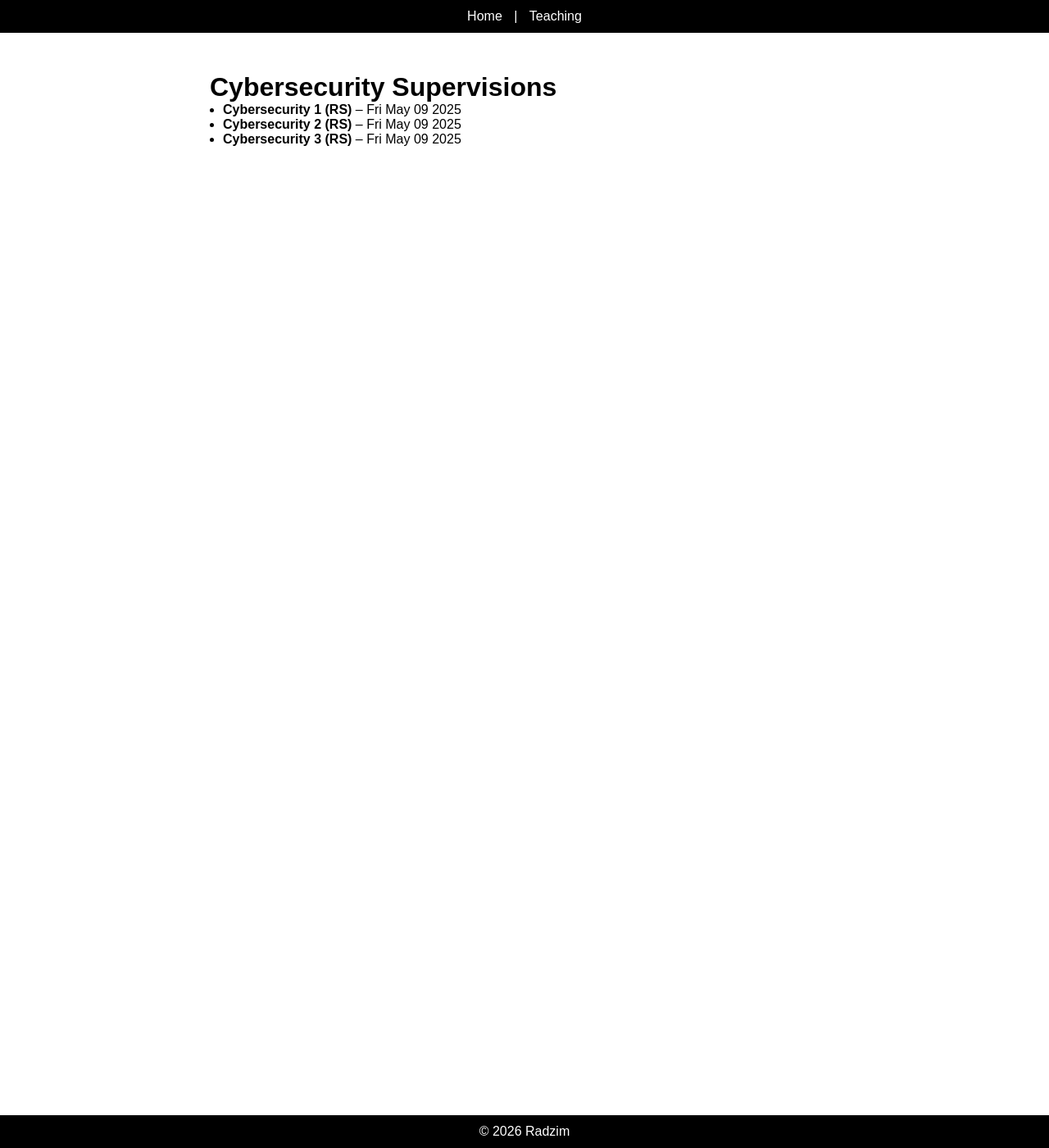
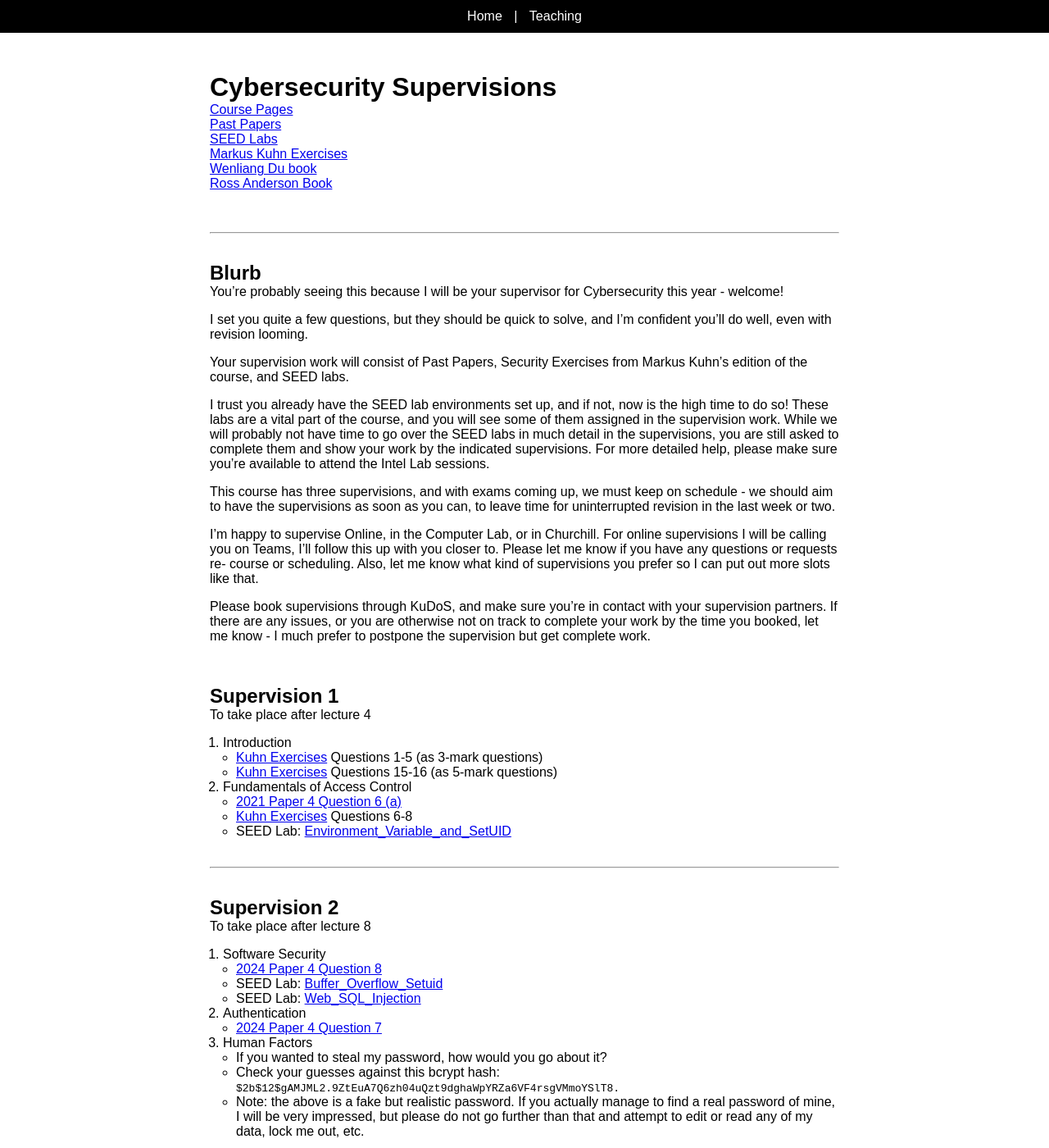
Before and after one commit to Radzim/radzim.github.io, a Jekyll site: the page built from teaching/cybersecurity.md, in a window 1280 px wide and 1400 px high. Shown: the whole window at 82% size. Built offline with Jekyll 4.4.1, drawn with Linux system fonts in a browser that asks for light colours; some of the changed text lies outside the part shown.

Commit message:
cybersec

```diff
--- a/teaching/cybersecurity.md
+++ b/teaching/cybersecurity.md
@@ -4,7 +4,121 @@ title: Cybersecurity
 ---
 
 # Cybersecurity Supervisions
+[Course Pages](https://www.cl.cam.ac.uk/teaching/2526/Cybersecurity/)
+[Past Papers](https://www.cl.cam.ac.uk/teaching/exams/pastpapers/t-Cybersecurity.html)
+[SEED Labs](https://seedsecuritylabs.org/Labs_20.04/)
+[Markus Kuhn Exercises](https://www.cl.cam.ac.uk/teaching/2021/Security/security-exercises.pdf)
+[Wenliang Du book](https://www.handsonsecurity.net/)
+[Ross Anderson Book](https://www.cl.cam.ac.uk/~rja14/book.html)
 
-- **Cybersecurity 1 (RS)** – Fri May 09 2025
-- **Cybersecurity 2 (RS)** – Fri May 09 2025
-- **Cybersecurity 3 (RS)** – Fri May 09 2025
+<br>
+
+---
+
+<br>
+
+## Blurb
+
+You're probably seeing this because I will be your supervisor for Cybersecurity this year - welcome!
+
+I set you quite a few questions, but they should be quick to solve, and I'm confident you'll do well, even with revision looming.
+
+Your supervision work will consist of Past Papers, Security Exercises from Markus Kuhn's edition of the course, and SEED labs.
+
+I trust you already have the SEED lab environments set up, and if not, now is the high time to do so! These labs are a vital part of the course, and you will see some of them assigned in the supervision work. While we will probably not have time to go over the SEED labs in much detail in the supervisions, you are still asked to complete them and show your work by the indicated supervisions. For more detailed help, please make sure you're available to attend the Intel Lab sessions.
+
+This course has three supervisions, and with exams coming up, we must keep on schedule - we should aim to have the supervisions as soon as you can, to leave time for uninterrupted revision in the last week or two.
+
+I'm happy to supervise Online, in the Computer Lab, or in Churchill. For online supervisions I will be calling you on Teams, I'll follow this up with you closer to. Please let me know if you have any questions or requests re- course or scheduling. Also, let me know what kind of supervisions you prefer so I can put out more slots like that.
+
+Please book supervisions through KuDoS, and make sure you're in contact with your supervision partners. If there are any issues, or you are otherwise not on track to complete your work by the time you booked, let me know - I much prefer to postpone the supervision but get complete work.
+
+<br>
+
+## Supervision 1
+
+To take place after lecture 4
+
+1. Introduction
+- [Kuhn Exercises](https://www.cl.cam.ac.uk/teaching/2021/Security/security-exercises.pdf) Questions 1-5 (as 3-mark questions)
+- [Kuhn Exercises](https://www.cl.cam.ac.uk/teaching/2021/Security/security-exercises.pdf) Questions 15-16 (as 5-mark questions)
+
+2. Fundamentals of Access Control
+- [2021 Paper 4 Question 6 (a)](https://www.cl.cam.ac.uk/teaching/exams/pastpapers/y2021p4q6.pdf)
+- [Kuhn Exercises](https://www.cl.cam.ac.uk/teaching/2021/Security/security-exercises.pdf) Questions 6-8
+- SEED Lab: [Environment_Variable_and_SetUID](https://seedsecuritylabs.org/Labs_20.04/Software/Environment_Variable_and_SetUID/)
+
+<br>
+
+---
+
+<br>
+
+## Supervision 2
+
+To take place after lecture 8
+
+1. Software Security
+- [2024 Paper 4 Question 8](https://www.cl.cam.ac.uk/teaching/exams/pastpapers/y2024p4q8.pdf)
+- SEED Lab: [Buffer_Overflow_Setuid](https://seedsecuritylabs.org/Labs_20.04/Software/Buffer_Overflow_Setuid/)
+- SEED Lab: [Web_SQL_Injection](https://seedsecuritylabs.org/Labs_20.04/Web/Web_SQL_Injection/)
+
+3. Authentication
+- [2024 Paper 4 Question 7](https://www.cl.cam.ac.uk/teaching/exams/pastpapers/y2024p4q7.pdf)
+
+4. Human Factors
+- If you wanted to steal my password, how would you go about it?
+- Check your guesses against this bcrypt hash: `$2b$12$gAMJML2.9ZtEuA7Q6zh04uQzt9dghaWpYRZa6VF4rsgVMmoYSlT8.`
+- Note: the above is a fake but realistic password. If you actually manage to find a real password of mine, I will be very impressed, but please do not go further than that and attempt to edit or read any of my data, lock me out, etc.
+
+<!--Hint: CityBirthyear!-->
+
+<br>
+
+---
+
+<br>
+
+## Supervision 3
+
+To take place after lecture 12
+
+1. Web and internet security
+- [1997 Paper 9 Question 9](https://www.cl.cam.ac.uk/teaching/exams/pastpapers/y1997p9q9.pdf)
+
+2. Web and internet security
+- SEED lab: [Web_XSS_Elgg](https://seedsecuritylabs.org/Labs_20.04/Web/Web_XSS_Elgg/)
+
+3. Human factors
+- [2014 Paper 7 Question 13 (a b e)](https://www.cl.cam.ac.uk/teaching/exams/pastpapers/y2014p7q13.pdf)
+
+4. Additional topics
+- [2023 Paper 4 Question 8](https://www.cl.cam.ac.uk/teaching/exams/pastpapers/y2023p4q8.pdf)
+
+<br>
+
+---
+
+<br>
+
+## Revision
+Things that I am not setting as supervision work, but you should do before exams.
+
+1. Past Papers:
+- [2023 Paper 4 Question 7](https://www.cl.cam.ac.uk/teaching/exams/pastpapers/y2023p4q7.pdf)
+- [2021 Paper 4 Question 6 (b)](https://www.cl.cam.ac.uk/teaching/exams/pastpapers/y2021p4q6.pdf)
+- [2014 Paper 7 Question 13](https://www.cl.cam.ac.uk/teaching/exams/pastpapers/y2014p7q13.pdf)
+- [2016 Paper 7 Question 14](https://www.cl.cam.ac.uk/teaching/exams/pastpapers/y2016p7q14.pdf)
+- [2017 Paper 7 Question 14](https://www.cl.cam.ac.uk/teaching/exams/pastpapers/y2017p7q14.pdf)
+- This is a relatively new course, so as you might not be seeing enough past papers to satisfy your revision apetite, have a look at the following previous courses:
+[Security](https://www.cl.cam.ac.uk/teaching/exams/pastpapers/t-Security.html),
+[Security I](https://www.cl.cam.ac.uk/teaching/exams/pastpapers/t-SecurityI.html),
+[Security II](https://www.cl.cam.ac.uk/teaching/exams/pastpapers/t-SecurityII.html),
+[Introduction to Security](https://www.cl.cam.ac.uk/teaching/exams/pastpapers/t-IntroductiontoSecurity.html).
+
+2. SEED labs:
+- [Return to libc](https://seedsecuritylabs.org/Labs_20.04/Software/Return_to_Libc/)
+- [CSRF](https://seedsecuritylabs.org/Labs_20.04/Web/Web_CSRF_Elgg/)
+
+3. [Kuhn Exercises](https://www.cl.cam.ac.uk/teaching/2021/Security/security-exercises.pdf):
+- Questions 14, 18, 19, 20, 22, 23.
```
